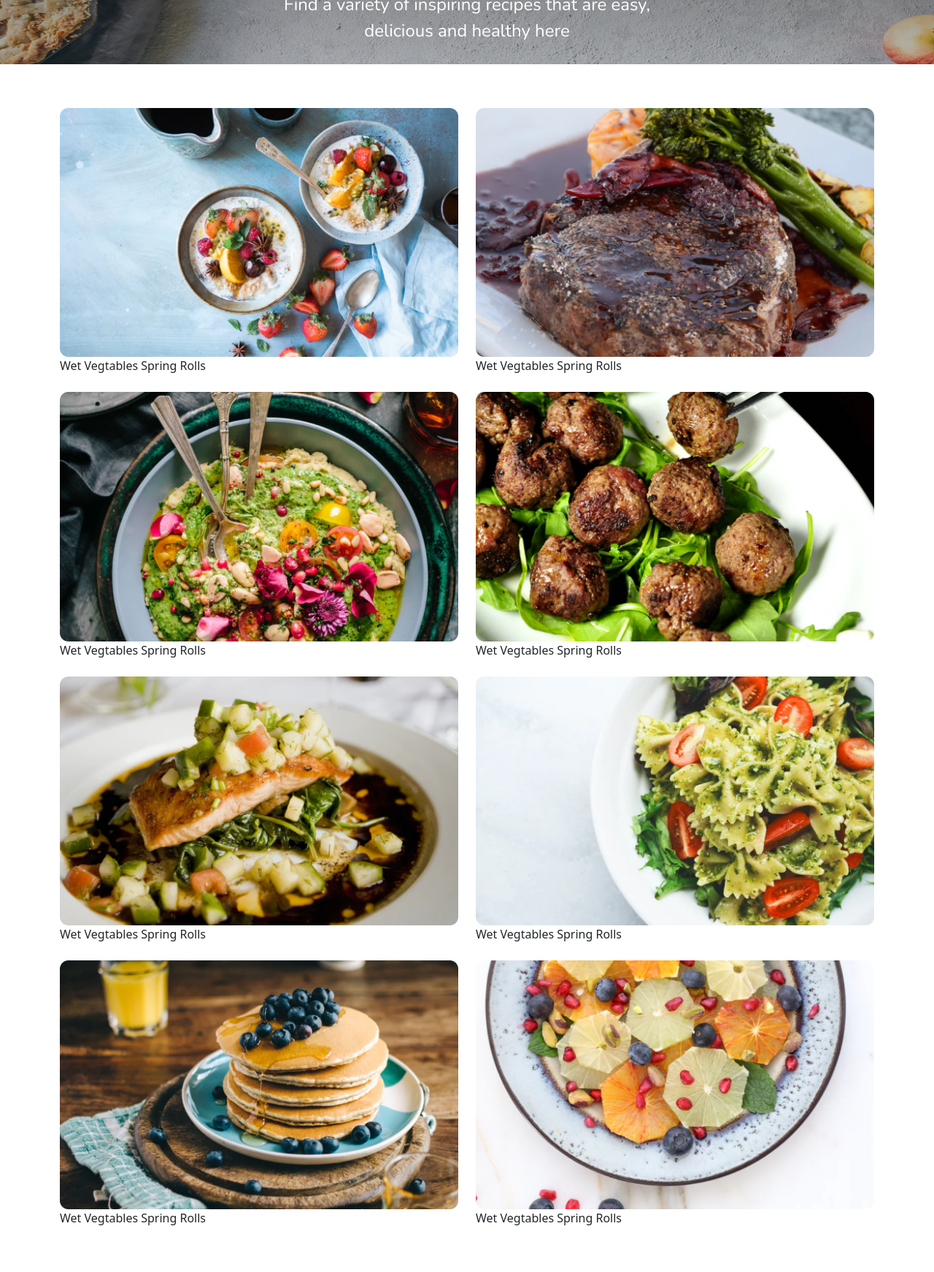
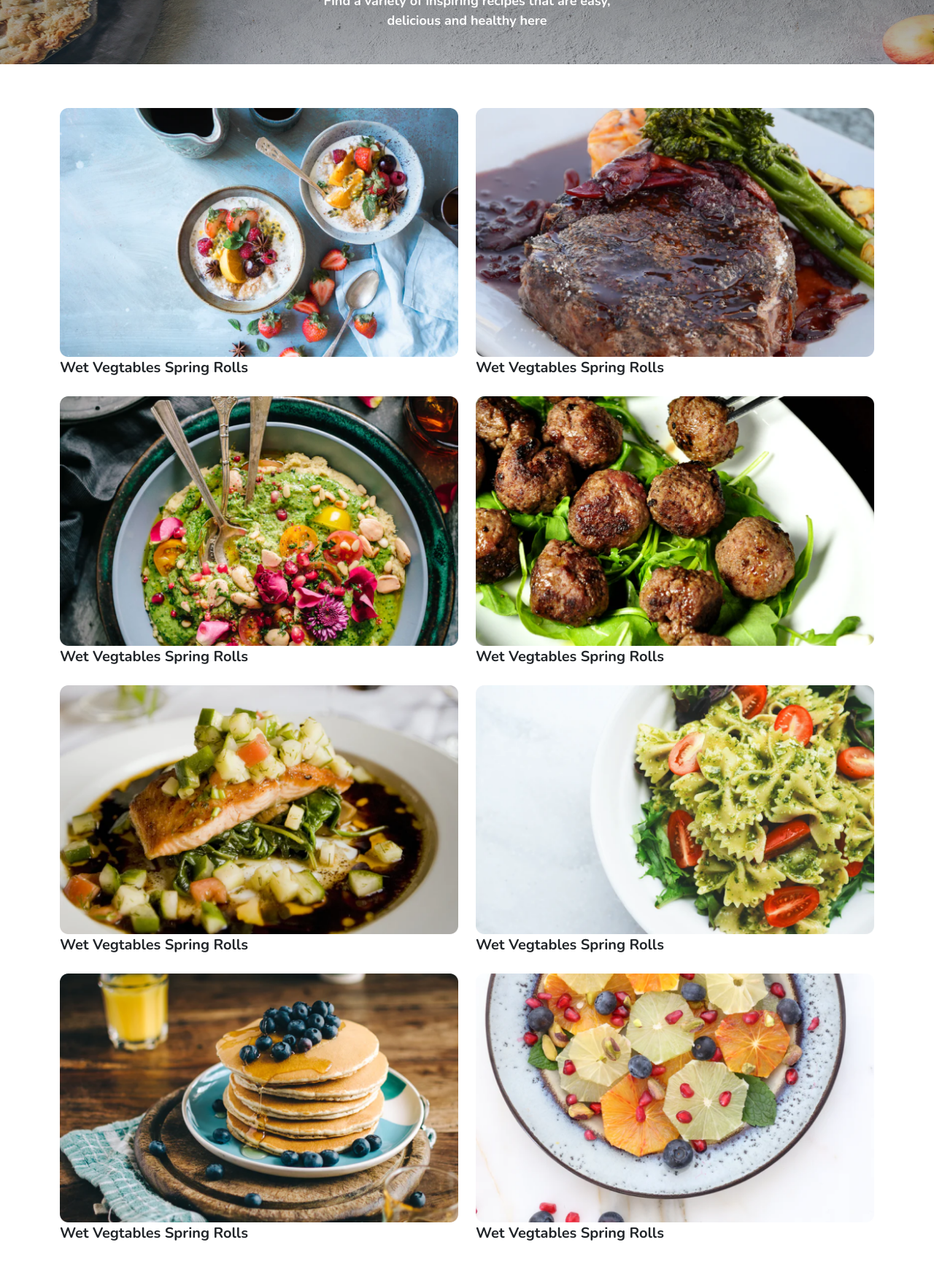
Before and after one commit to azin1376/portfolio-project, a plain HTML site: page index.html in a window 1280 px wide. Shown: the part 112-1855 px from the top of the page at 73% size. Drawn offline with nearby package versions, Linux system fonts and the light colour scheme.

Commit message:
added font-family to paragraphs

```diff
--- a/index.html
+++ b/index.html
@@ -44,7 +44,7 @@
             alt=""
             class="img-fluid rounded"
           />
-          <p>Wet Vegtables Spring Rolls</p>
+          <p class="p-style3">Wet Vegtables Spring Rolls</p>
         </div>
         <div class="col-sm-6">
           <img
@@ -52,7 +52,7 @@
             alt=""
             class="img-fluid rounded"
           />
-          <p>Wet Vegtables Spring Rolls</p>
+          <p class="p-style3">Wet Vegtables Spring Rolls</p>
         </div>
       </div>
       <div class="row">
@@ -62,7 +62,7 @@
             alt=""
             class="img-fluid rounded"
           />
-          <p>Wet Vegtables Spring Rolls</p>
+          <p class="p-style3">Wet Vegtables Spring Rolls</p>
         </div>
         <div class="col-sm-6 mb-2">
           <img
@@ -70,7 +70,7 @@
             alt=""
             class="img-fluid rounded"
           />
-          <p>Wet Vegtables Spring Rolls</p>
+          <p class="p-style3">Wet Vegtables Spring Rolls</p>
         </div>
       </div>
       <div class="row">
@@ -80,7 +80,7 @@
             alt=""
             class="img-fluid rounded"
           />
-          <p>Wet Vegtables Spring Rolls</p>
+          <p class="p-style3">Wet Vegtables Spring Rolls</p>
         </div>
         <div class="col-sm-6 mb-2">
           <img
@@ -88,7 +88,7 @@
             alt=""
             class="img-fluid rounded"
           />
-          <p>Wet Vegtables Spring Rolls</p>
+          <p class="p-style3">Wet Vegtables Spring Rolls</p>
         </div>
       </div>
       <div class="row">
@@ -98,7 +98,7 @@
             alt=""
             class="img-fluid rounded"
           />
-          <p>Wet Vegtables Spring Rolls</p>
+          <p class="p-style3">Wet Vegtables Spring Rolls</p>
         </div>
         <div class="col-sm-6 mb-5">
           <img
@@ -106,7 +106,7 @@
             alt=""
             class="img-fluid rounded"
           />
-          <p>Wet Vegtables Spring Rolls</p>
+          <p class="p-style3">Wet Vegtables Spring Rolls</p>
         </div>
       </div>
     </div>
--- a/src/styles.css
+++ b/src/styles.css
@@ -15,10 +15,10 @@ h1 {
 }
 .p-style {
   font-family: Nunito;
-  font-weight: 200;
+  font-weight: 700;
   color: #fff;
   text-align: center;
-  font-size: 24px;
+  font-size: 18px;
 }
 .foot {
   background-color: #f9f7fe;
@@ -27,22 +27,29 @@ h1 {
   font-family: Roboto;
   font-weight: 400;
 }
-.icon{
+.icon {
   display: flex;
   justify-content: center;
 }
+.p-style3 {
+  font-family: Nunito;
+  font-weight: 700;
+  font-size: 20px;
+}
 
-@media(max-width:576px){
-    h1{
+@media (max-width: 576px) {
+  h1 {
     font-family: Nunito;
     font-size: 40px;
   }
-    .p-style{
+  .p-style {
     font-family: Nunito;
-        font-size: 20px;
+    font-size: 18px;
   }
-.foot{
+  .foot {
     text-align: center;
   }
-
+  .p-style3 {
+    font-size: 14px;
   }
+}
```
Lines whose indentation alone changed are shown as unchanged.
